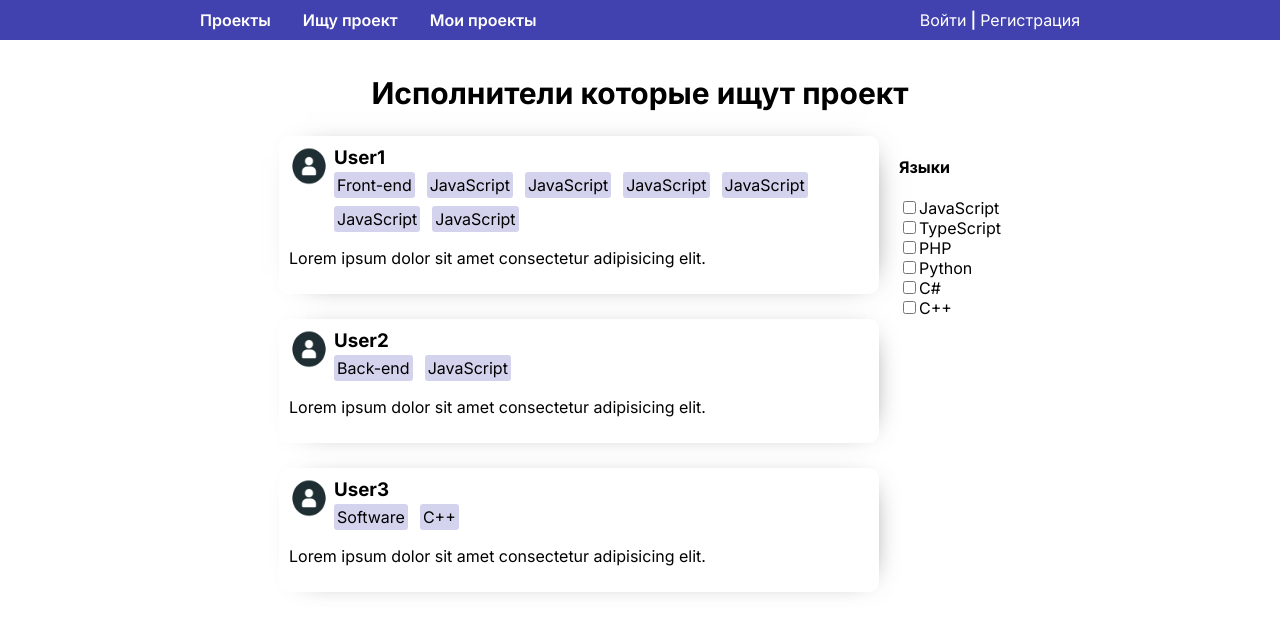
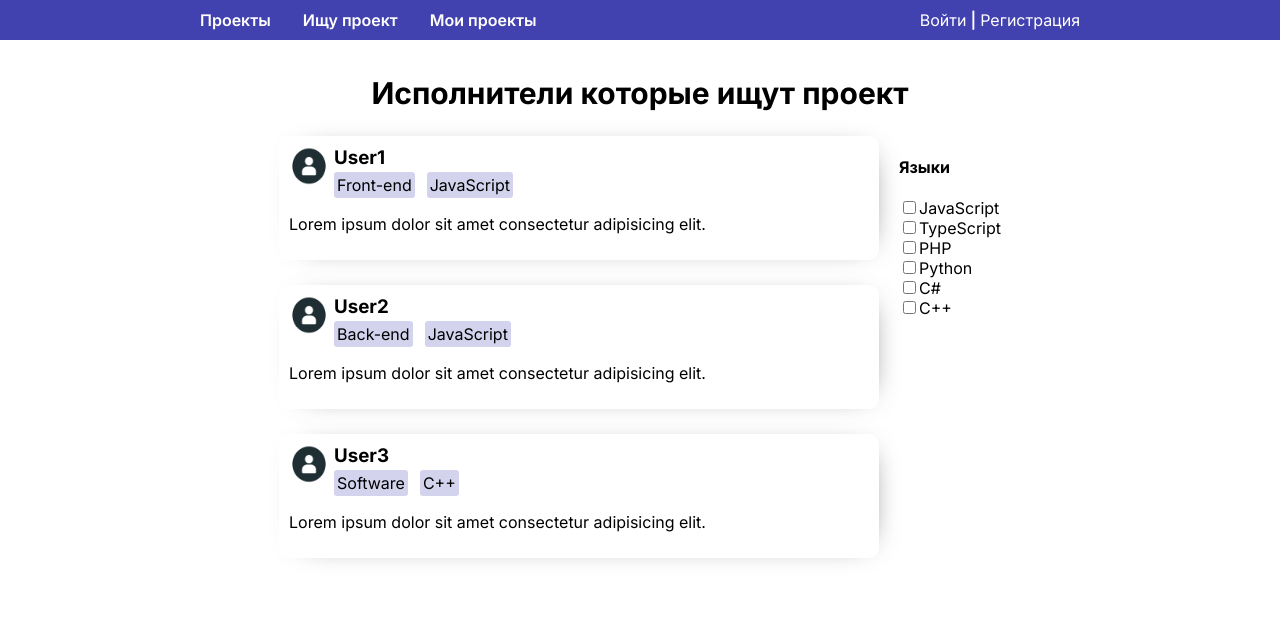
Before and after one commit to 1Salivan1/collabs, a Next.js app: page /looking_for in a window 1280 px wide. Shown: the top 634 px of the page. Built offline with nearby package versions, Linux system fonts and the light colour scheme.

Commit message:
Update page.tsx

```diff
--- a/app/looking_for/page.tsx
+++ b/app/looking_for/page.tsx
@@ -9,12 +9,7 @@ export default function Looking_for() {
       username: "User1",
       tags: [
         "Front-end",
-        "JavaScript",
-        "JavaScript",
-        "JavaScript",
-        "JavaScript",
-        "JavaScript",
-        "JavaScript",
+        "JavaScript"
       ],
       micro_description:
         "Lorem ipsum dolor sit amet consectetur adipisicing elit.",
```
